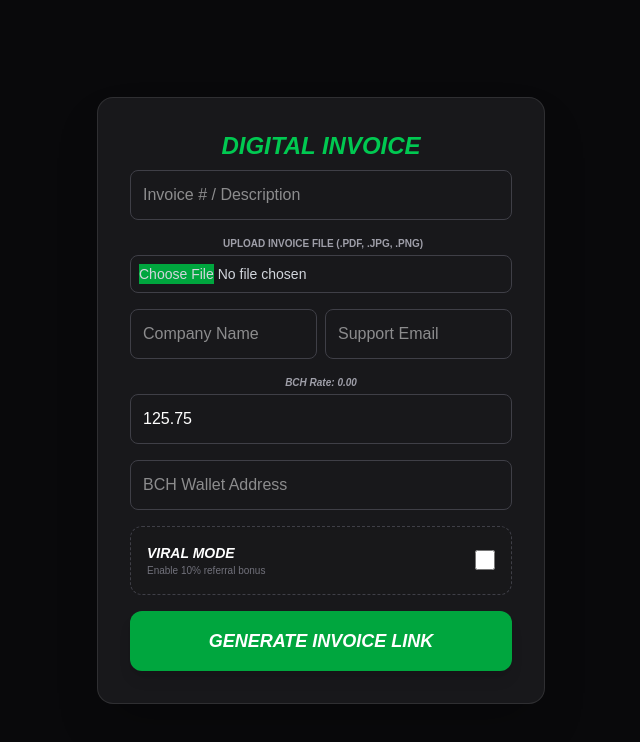
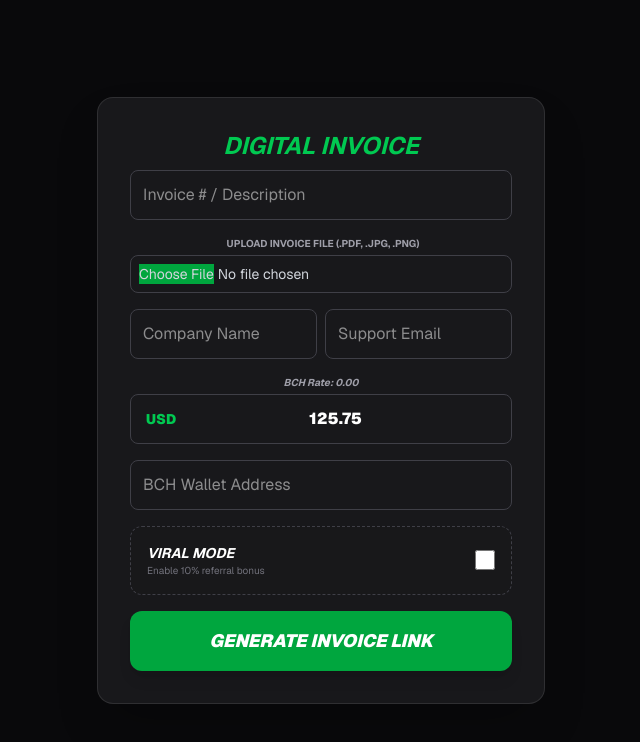
Before and after one commit to saleemm1/payonce-cash, a Next.js app: page /create/invoice in a window 1280 px wide. Shown: the top 742 px of the page, without its empty margins (319-959 px from the left). Built offline with nearby package versions, Linux system fonts and the light colour scheme; no server answers.

Commit message:
Update page.js

```diff
--- a/app/create/invoice/page.js
+++ b/app/create/invoice/page.js
@@ -1,15 +1,19 @@
 'use client';
 import { useState, useEffect } from 'react';
+
 export default function InvoiceUploadPage() {
-  const [wallet, setWallet] = useState('');
-  const [usdPrice, setUsdPrice] = useState(125.75);
-  const [bchPreview, setBchPreview] = useState('0.00');
   const [productName, setProductName] = useState('');
   const [sellerName, setSellerName] = useState('');
   const [sellerEmail, setSellerEmail] = useState('');
+  const [usdPrice, setUsdPrice] = useState(125.75);
+  const [wallet, setWallet] = useState('');
+  const [bchPreview, setBchPreview] = useState('0.00');
+  const [file, setFile] = useState(null);
+  const [enableAffiliate, setEnableAffiliate] = useState(false);
+  const [uploading, setUploading] = useState(false);
   const [generatedLink, setGeneratedLink] = useState('');
   const [copied, setCopied] = useState(false);
-  const [enableAffiliate, setEnableAffiliate] = useState(false);
+
   useEffect(() => {
     const getBCH = async () => {
       try {
@@ -23,34 +27,73 @@ export default function InvoiceUploadPage() {
     };
     getBCH();
   }, [usdPrice]);
-  const handleGenerate = (e) => {
+
+  const handleGenerate = async (e) => {
     e.preventDefault();
-    const link = `${window.location.origin}/unlock?name=${encodeURIComponent(productName)}&usd=${usdPrice}&wallet=${wallet}&seller=${encodeURIComponent(sellerName)}&email=${encodeURIComponent(sellerEmail)}&aff=${enableAffiliate}`;
-    setGeneratedLink(link);
+    if (!file) return alert("Upload invoice file");
+
+    setUploading(true);
+    try {
+      const formData = new FormData();
+      formData.append("file", file);
+      const res = await fetch("/api/upload", { method: "POST", body: formData });
+      const json = await res.json();
+
+      const payload = {
+        w: wallet, p: usdPrice, n: productName, sn: sellerName,
+        se: sellerEmail, i: json.ipfsHash, a: enableAffiliate
+      };
+
+      const encodedId = btoa(unescape(encodeURIComponent(JSON.stringify(payload))));
+      setGeneratedLink(`${window.location.origin}/unlock?id=${encodedId}`);
+    } catch (err) {
+      alert("Error");
+    } finally {
+      setUploading(false);
+    }
   };
+
   return (
-    <div className="min-h-screen bg-[#09090b] text-white flex flex-col items-center justify-center px-6 py-10">
+    <div className="min-h-screen bg-[#09090b] text-white flex flex-col items-center justify-center px-6 py-10 font-sans">
       <form onSubmit={handleGenerate} className="w-full max-w-md bg-[#18181b] p-8 rounded-2xl border border-white/10 shadow-2xl space-y-4">
         <h1 className="text-2xl font-bold mb-2 text-center text-green-500 uppercase italic font-black">Digital Invoice</h1>
         <input required type="text" value={productName} onChange={(e) => setProductName(e.target.value)} className="w-full p-3 bg-zinc-900 border border-zinc-700 rounded-lg text-white outline-none focus:border-green-500" placeholder="Invoice # / Description" />
+
         <div>
           <label className="text-[10px] text-zinc-400 mb-1 block ml-1 uppercase font-bold text-center">Upload Invoice File (.pdf, .jpg, .png)</label>
-          <input required type="file" accept=".pdf,image/*" className="w-full p-2 bg-zinc-900 border border-zinc-700 rounded-lg text-sm text-gray-300 file:bg-green-600" />
+          <input required type="file" accept=".pdf,image/*" onChange={(e)=>setFile(e.target.files[0])} className="w-full p-2 bg-zinc-900 border border-zinc-700 rounded-lg text-sm text-gray-300 file:bg-green-600 cursor-pointer" />
         </div>
+
         <div className="grid grid-cols-2 gap-2">
           <input required type="text" placeholder="Company Name" onChange={(e)=>setSellerName(e.target.value)} className="p-3 bg-zinc-900 border border-zinc-700 rounded-lg text-white outline-none focus:border-green-500" />
           <input required type="email" placeholder="Support Email" onChange={(e)=>setSellerEmail(e.target.value)} className="p-3 bg-zinc-900 border border-zinc-700 rounded-lg text-white outline-none focus:border-green-500" />
         </div>
+
         <div className="relative">
           <label className="text-[10px] text-zinc-400 mb-1 block italic font-bold text-center">BCH Rate: {bchPreview}</label>
-          <input required type="number" step="any" value={usdPrice} onChange={(e) => setUsdPrice(e.target.value)} className="w-full p-3 bg-zinc-900 border border-zinc-700 rounded-lg text-white outline-none focus:border-green-500" />
+          <div className="relative flex items-center">
+            <span className="absolute left-4 text-green-500 font-black text-sm">USD</span>
+            <input required type="number" step="any" value={usdPrice} onChange={(e) => setUsdPrice(e.target.value)} className="w-full p-3 pl-14 bg-zinc-900 border border-zinc-700 rounded-lg text-white outline-none focus:border-green-500 text-center font-black" />
+          </div>
         </div>
+
         <input required type="text" value={wallet} onChange={(e) => setWallet(e.target.value)} className="w-full p-3 bg-zinc-900 border border-zinc-700 rounded-lg text-white outline-none focus:border-green-500" placeholder="BCH Wallet Address" />
+
         <div className="bg-zinc-900/50 p-4 rounded-xl border border-dashed border-zinc-700 flex items-center justify-between">
-          <div><h3 className="text-sm font-bold uppercase italic text-white">Viral Mode</h3><p className="text-[10px] text-zinc-500">Enable 10% referral bonus</p></div>
+          <div><h3 className="text-sm font-bold uppercase italic">Viral Mode</h3><p className="text-[10px] text-zinc-500">Enable 10% referral bonus</p></div>
           <input type="checkbox" checked={enableAffiliate} onChange={(e) => setEnableAffiliate(e.target.checked)} className="w-5 h-5 accent-green-500 cursor-pointer" />
         </div>
-        <button type="submit" className="w-full bg-green-600 hover:bg-green-500 py-4 rounded-xl font-black transition-all uppercase italic text-lg shadow-lg">Generate Invoice Link</button>
+
+        <button type="submit" disabled={uploading} className="w-full bg-green-600 hover:bg-green-500 py-4 rounded-xl font-black transition-all uppercase italic text-lg shadow-lg disabled:opacity-50">
+          {uploading ? "Uploading Invoice..." : "Generate Invoice Link"}
+        </button>
+
+        {generatedLink && (
+          <div className="mt-4 p-3 bg-black rounded-lg border border-green-500/30 flex gap-2">
+            <input readOnly value={generatedLink} className="flex-1 bg-zinc-900 p-2 text-[10px] rounded border border-zinc-800 outline-none text-zinc-400" />
+            <button type="button" onClick={()=>{navigator.clipboard.writeText(generatedLink); setCopied(true); setTimeout(()=>setCopied(false),2000)}} className="bg-zinc-800 px-3 py-1 rounded text-xs font-bold text-green-500">{copied ? '✅' : 'Copy'}</button>
+          </div>
+        )}
       </form>
     </div>
   );
```
